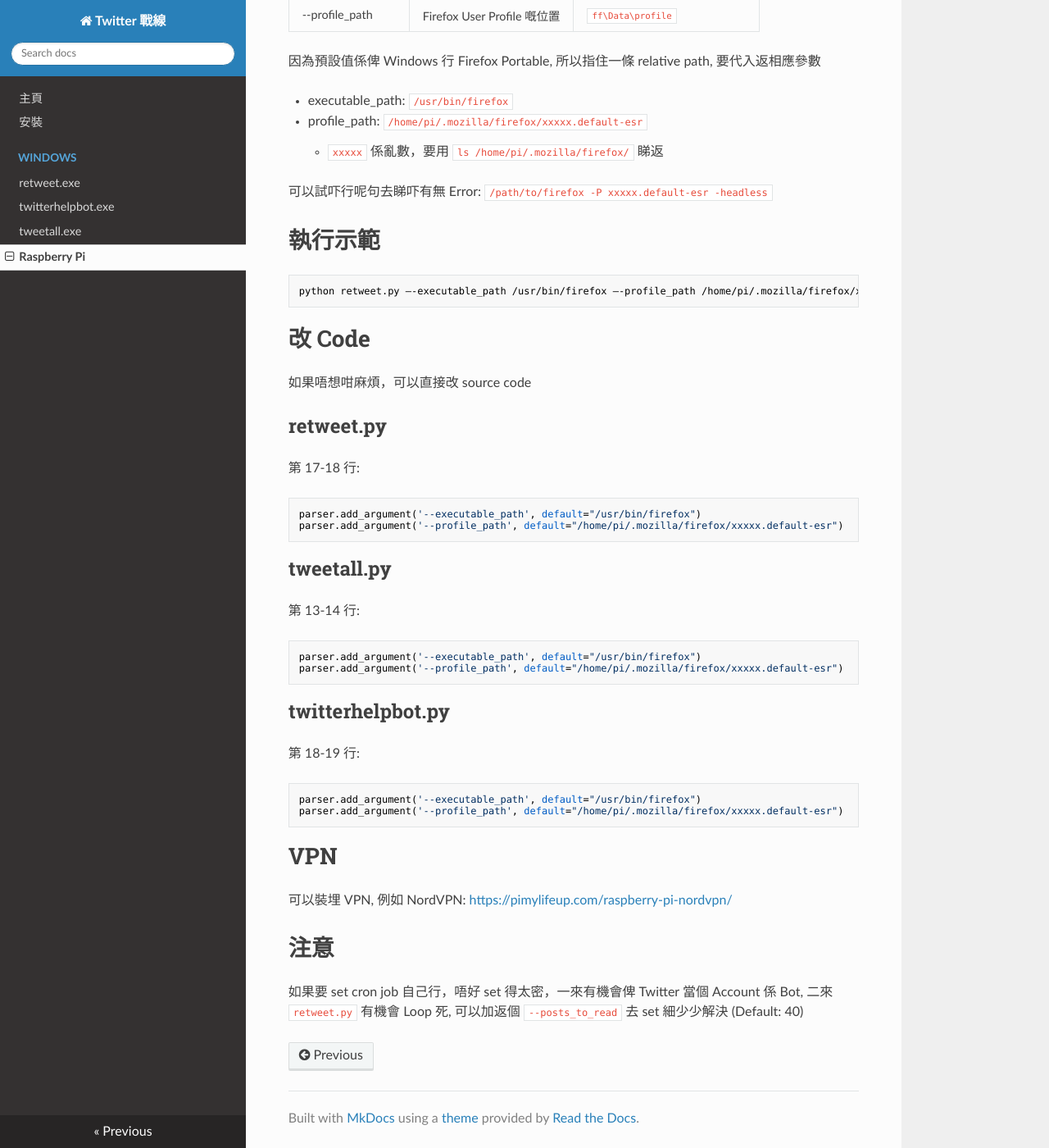
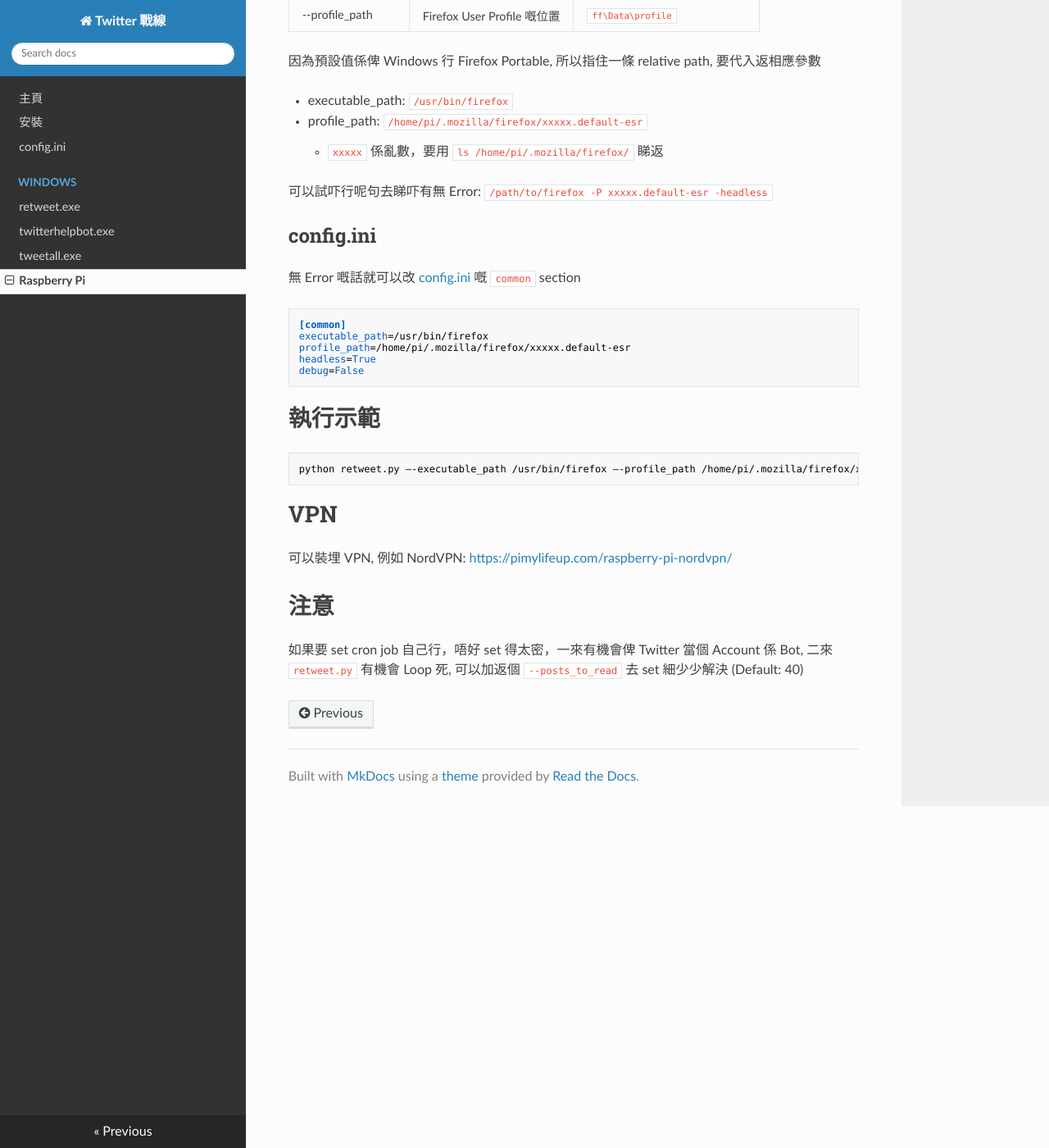
Before and after one commit to bbbbotty/twitter-frontline, an MkDocs documentation site: the page built from docs/pi.md, in a window 1280 px wide and 1400 px high, scrolled down 1025 px. Shown: the whole window at 82% size. Built offline with MkDocs 1.6.1, drawn with Linux system fonts in a browser that asks for light colours; nearby versions of some CDN libraries; old or Windows-style settings are respelled for this version of MkDocs.

Commit message:
Updated documentation for v1.0.3

````diff
--- a/docs/pi.md
+++ b/docs/pi.md
@@ -31,30 +31,19 @@
 
 可以試吓行呢句去睇吓有無 Error: `/path/to/firefox -P xxxxx.default-esr -headless`
 
+## config.ini
+無 Error 嘅話就可以改 [config.ini](config.md) 嘅 `common` section
+```
+[common]
+executable_path=/usr/bin/firefox
+profile_path=/home/pi/.mozilla/firefox/xxxxx.default-esr
+headless=True
+debug=False
+```
+
 # 執行示範
 ```
 python retweet.py –-executable_path /usr/bin/firefox –-profile_path /home/pi/.mozilla/firefox/xxxxx.default-esr --headless
-```
-
-# 改 Code
-如果唔想咁麻煩，可以直接改 source code
-## retweet.py
-第 17-18 行:
-```
-parser.add_argument('--executable_path', default="/usr/bin/firefox")
-parser.add_argument('--profile_path', default="/home/pi/.mozilla/firefox/xxxxx.default-esr")
-```
-## tweetall.py
-第 13-14 行:
-```
-parser.add_argument('--executable_path', default="/usr/bin/firefox")
-parser.add_argument('--profile_path', default="/home/pi/.mozilla/firefox/xxxxx.default-esr")
-```
-## twitterhelpbot.py
-第 18-19 行:
-```
-parser.add_argument('--executable_path', default="/usr/bin/firefox")
-parser.add_argument('--profile_path', default="/home/pi/.mozilla/firefox/xxxxx.default-esr")
 ```
 
 # VPN
--- a/mkdocs.yml
+++ b/mkdocs.yml
@@ -1,7 +1,8 @@
 site_name: Twitter 戰線
-pages:
+nav:
   - 主頁: index.md
   - 安裝: install.md
+  - config.ini: config.md
   - Windows:
     - retweet.exe: retweet.md
     - twitterhelpbot.exe: twitterhelpbot.md
````
Also changed, not shown: docs/config.md (added, +72 -0 lines), docs/install.md (+1 -1 lines), docs/retweet.md (+2 -1 lines), docs/tweetall.md (+2 -1 lines), docs/twitterhelpbot.md (+1 -0 lines).
